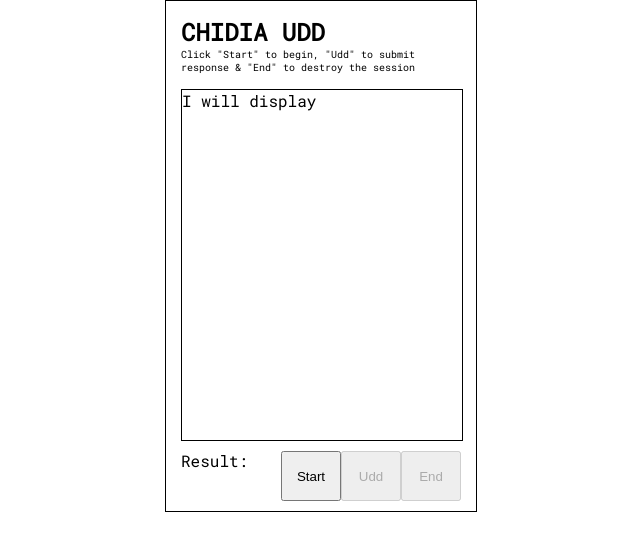
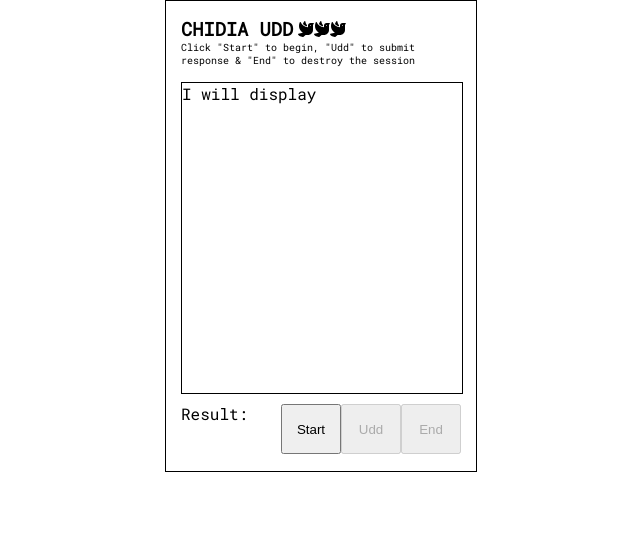
Before and after one commit to itsujji/itsujji.github.io, a plain HTML site: page index.html in a window 1280 px wide. Shown: the whole page, without its empty margins (319-959 px from the left). Drawn offline with Linux system fonts and the light colour scheme.

Commit message:
Style changes

```diff
--- a/index.html
+++ b/index.html
@@ -2,9 +2,9 @@
 <html lang="en">
 <head>
     <meta charset="UTF-8">
-    <meta name="viewport" content="width=device-width, initial-scale=1.0">
-    <meta name="viewport" content="width=device-width, initial-scale=1" />
+    <meta name="viewport" content="width=device-width, initial-scale=1.0, user-scalable=no">
     <link href="https://fonts.googleapis.com/css2?family=Roboto+Mono&display=swap" rel="stylesheet">
+    <script src="https://cdnjs.cloudflare.com/ajax/libs/font-awesome/5.13.0/js/all.min.js"></script>
     <title>Chidia Udd POC</title>
     <style>
         *{
@@ -23,15 +23,20 @@
 
         .container{
             width:280px;
-            height:480px;
+            height:440px;
             margin:auto;
             border:0.5px solid black;
             padding: 15px;
         }
 
+        .logo{
+            display: flex;
+            align-items: center;
+        }
+
         .container .text-container{
             width: 100%;
-            height: 350px;
+            height: 310px;
             border: 0.5px solid black;
             margin:auto;
         }
@@ -69,7 +74,13 @@
 
     <div class="container">
 
-        <h2>CHIDIA UDD</h2>
+        <div class="logo">
+            <h3>CHIDIA UDD</h3>
+            <div style="margin-left:5px;">
+                <i class="fas fa-dove"></i><i class="fas fa-dove"></i><i class="fas fa-dove"></i>
+            </div>
+        </div>
+
         <p id="brief">Click "Start" to begin, "Udd" to submit response & "End" to destroy the session </p>
 
         <div class="text-container">
```
